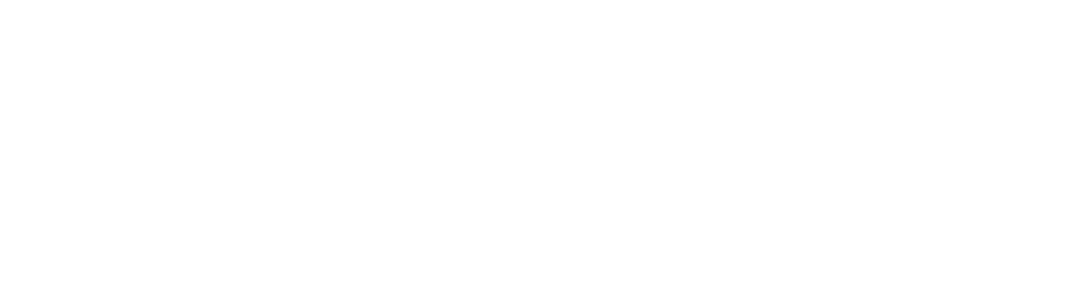
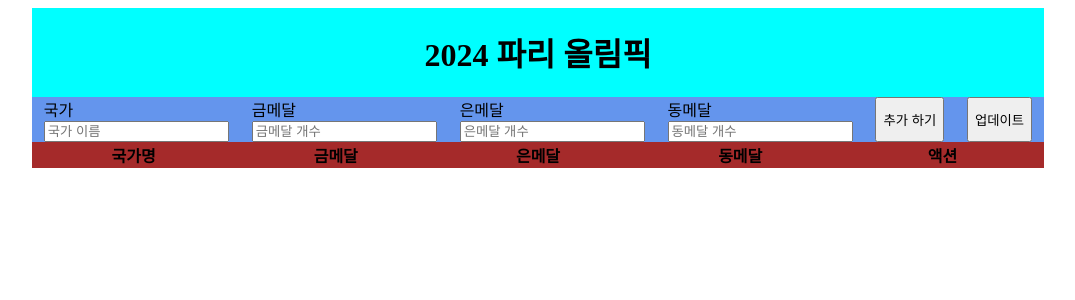
Before and after one commit to adorable-otter/medal-tracker, a React (Vite) app: page / in a window 1280 px wide. Shown: the top 300 px of the page, without its empty margins (102-1177 px from the left). Built offline with nearby package versions, Linux system fonts and the light colour scheme.

Commit message:
기본 레이아웃 추가

```diff
--- a/src/App.css
+++ b/src/App.css
@@ -0,0 +1,45 @@
+#root {
+    display: flex;
+    justify-content: center;
+}
+
+.container {
+    display: flex;
+    flex-direction: column;
+    align-items: center;
+    width: 80%;
+}
+
+.header {
+    width: 100%;
+    display: flex;
+    flex-direction: column;
+    align-items: center;
+    background-color: aqua;
+}
+
+.header__form {
+    width: 100%;
+    background-color: cornflowerblue;
+    display: flex;
+    justify-content: space-around;
+}
+
+.labeled-input {
+    display: flex;
+    flex-direction: column;
+}
+
+.medal-list {
+    width: 100%;
+    background-color: brown;
+}
+
+.medal-list__row {
+    display: flex;
+    width: 100%;
+}
+
+.medal-list__col {
+    width: 20%;
+}
--- a/src/App.jsx
+++ b/src/App.jsx
@@ -1,11 +1,20 @@
-import './App.css'
+import { useState } from 'react';
+import './App.css';
+import Header from './components/Header';
+import OlympicMedalList from './components/OlymphicMedalList';
 
 function App() {
+  const [medalList, setMedalList] = useState([]);
+
+  const handleSubmit = () => {};
 
   return (
-    <>
-    </>
-  )
+    <div className="container">
+      <Header />
+      <OlympicMedalList />
+      {/* <div className="main"></div> */}
+    </div>
+  );
 }
 
-export default App
+export default App;
--- /dev/null
+++ b/src/components/Button.jsx
@@ -0,0 +1,5 @@
+function Button({ value, type }) {
+  return <button type={type}>{value}</button>;
+}
+
+export default Button;
--- /dev/null
+++ b/src/components/Form.jsx
@@ -0,0 +1,17 @@
+import LabeledInput from './LabeledInput';
+import Button from './Button';
+
+function Form() {
+  return (
+    <form className="header__form">
+      <LabeledInput id="country" label="국가" holder="국가 이름" />
+      <LabeledInput id="gold" label="금메달" holder="금메달 개수" />
+      <LabeledInput id="silver" label="은메달" holder="은메달 개수" />
+      <LabeledInput id="bronze" label="동메달" holder="동메달 개수" />
+      <Button value="추가 하기" type="submit" />
+      <Button value="업데이트" />
+    </form>
+  );
+}
+
+export default Form;
--- /dev/null
+++ b/src/components/Header.jsx
@@ -0,0 +1,10 @@
+import Form from "./Form";
+
+function Header() {
+  return <div className="header">
+    <h1>2024 파리 올림픽</h1>
+    <Form />
+  </div>;
+}
+
+export default Header;
--- /dev/null
+++ b/src/components/LabeledInput.jsx
@@ -0,0 +1,10 @@
+function LabeledInput({ id, label, holder }) {
+  return (
+    <div className="labeled-input">
+      <label for={id}>{label}</label>
+      <input name={id} placeholder={holder}></input>
+    </div>
+  );
+}
+
+export default LabeledInput;
--- /dev/null
+++ b/src/components/OlymphicMedalList.jsx
@@ -0,0 +1,15 @@
+function OlympicMedalList() {
+  return (
+    <div className="medal-list">
+      <tr className="medal-list__row">
+        <th className="medal-list__col">국가명</th>
+        <th className="medal-list__col">금메달</th>
+        <th className="medal-list__col">은메달</th>
+        <th className="medal-list__col">동메달</th>
+        <th className="medal-list__col">액션</th>
+      </tr>
+    </div>
+  );
+}
+
+export default OlympicMedalList;
```
Also changed, not shown: 1 other file (tests, documents, lock files or other folders).
